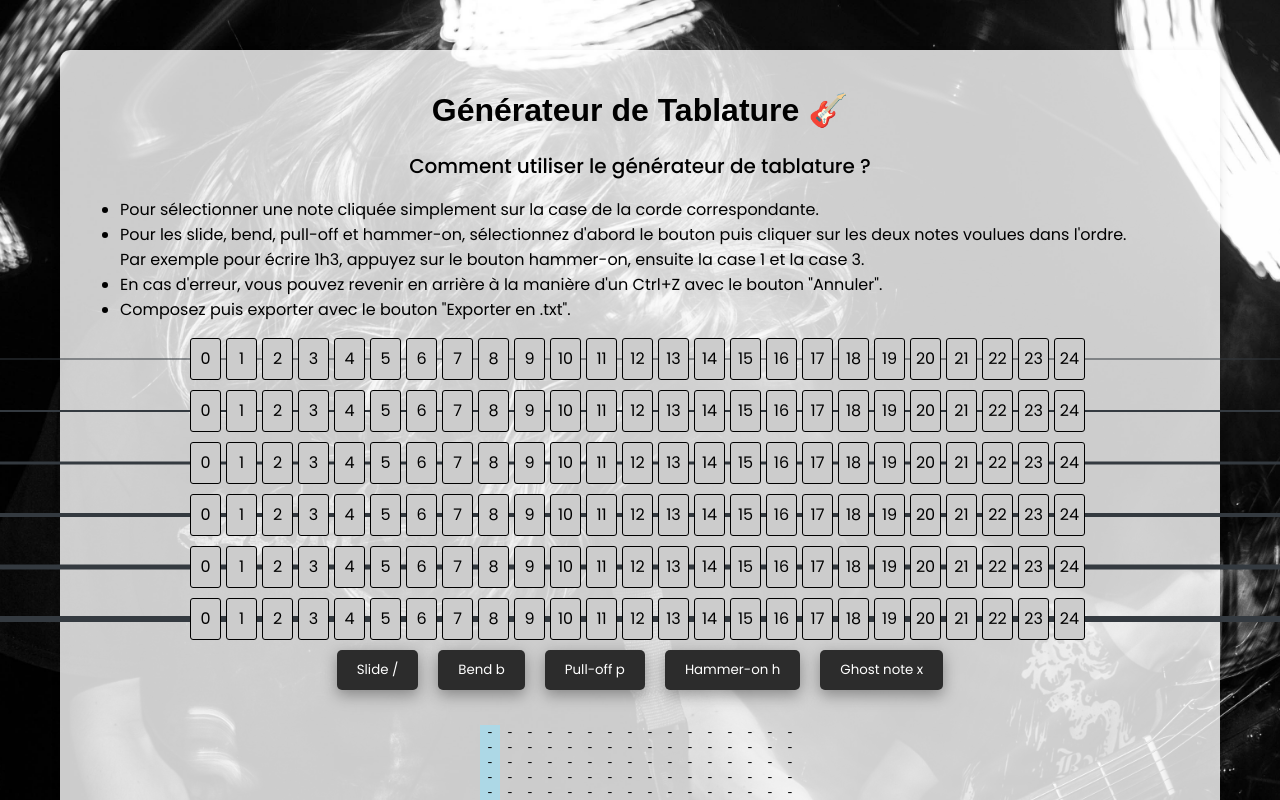
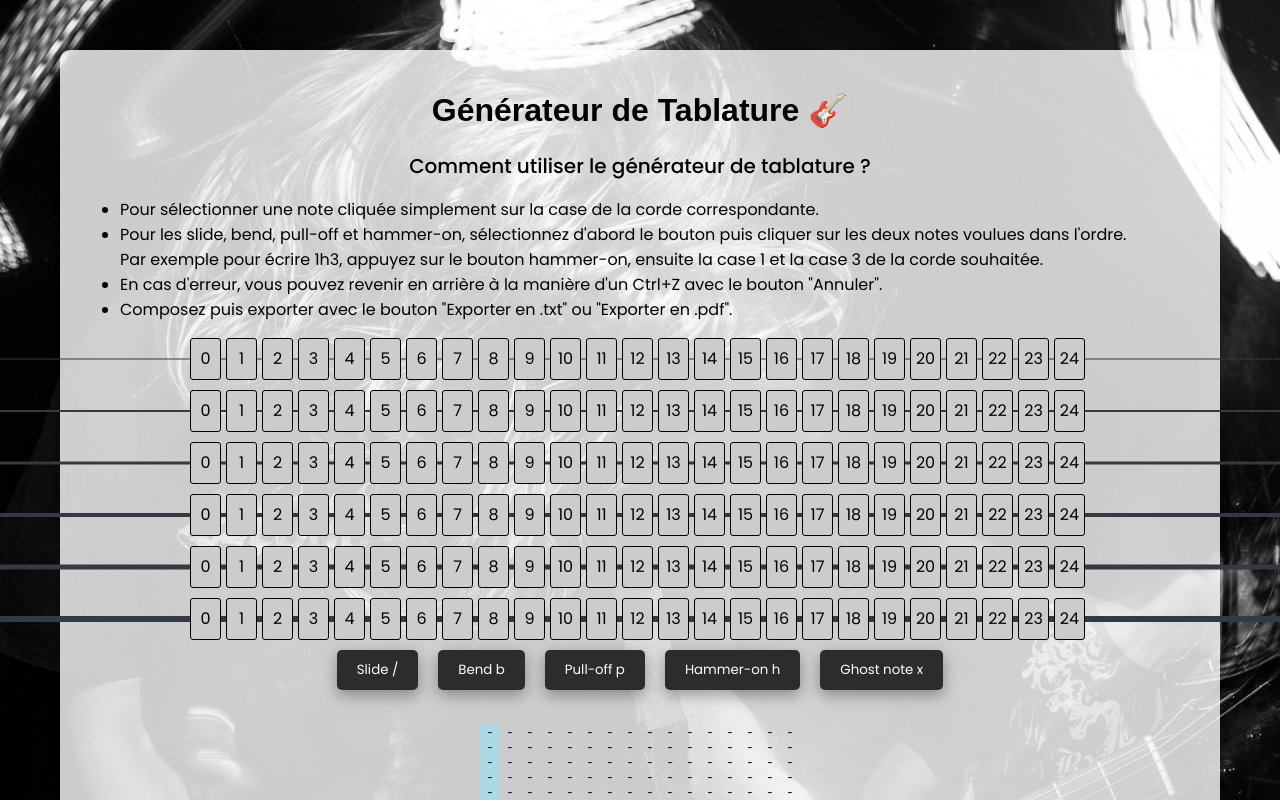
Before and after one commit to zaitsev69/tabsCreator, a Vue app: page / in a window 1280 px wide. Built offline with nearby package versions, Linux system fonts and the light colour scheme; a web font is replaced by a local one.

Commit message:
updated instructions

```diff
--- a/src/App.vue
+++ b/src/App.vue
@@ -9,9 +9,9 @@
           <li>Pour les slide, bend, pull-off et hammer-on, sélectionnez d'abord le bouton puis cliquer sur les deux
             notes voulues dans l'ordre.<br> Par exemple pour écrire 1h3, appuyez sur le bouton hammer-on, ensuite la
             case 1 et
-            la case 3.</li>
+            la case 3 de la corde souhaitée.</li>
           <li>En cas d'erreur, vous pouvez revenir en arrière à la manière d'un Ctrl+Z avec le bouton "Annuler".</li>
-          <li>Composez puis exporter avec le bouton "Exporter en .txt".</li>
+          <li>Composez puis exporter avec le bouton "Exporter en .txt" ou "Exporter en .pdf".</li>
         </ul>
       </div>
 
```
